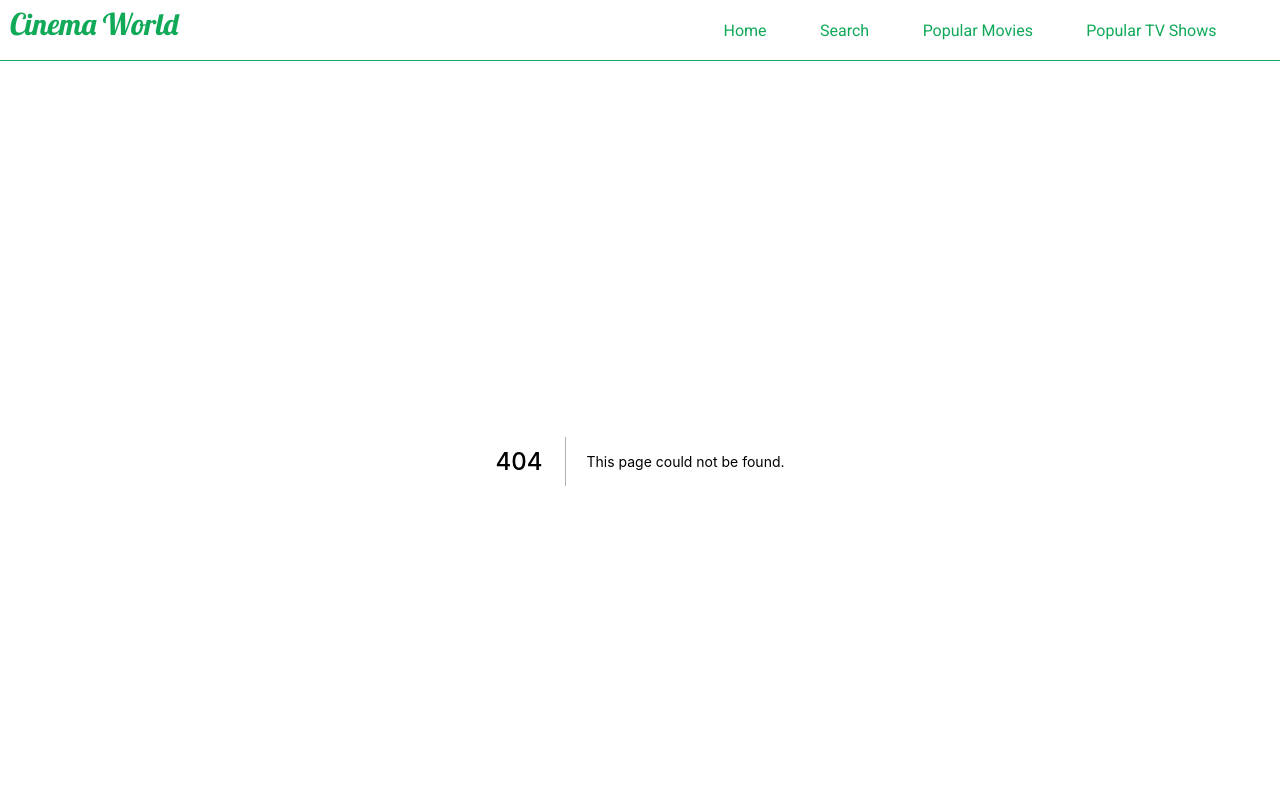
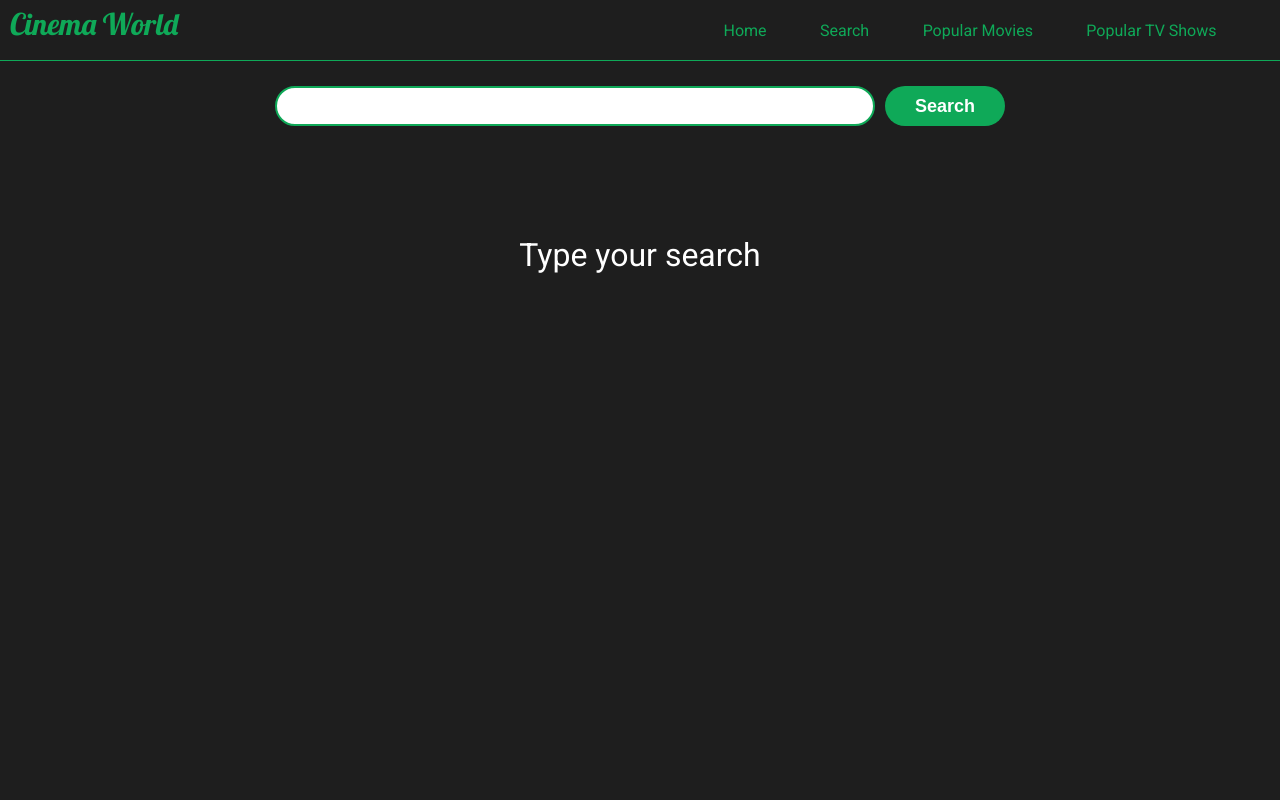
Before and after one commit to NathanAsowata/cinema-world, a Next.js app: page /search in a window 1280 px wide. Before the commit this address had no page. Shown: the top 800 px of the page. Built offline with nearby package versions, Linux system fonts and the light colour scheme.

Commit message:
Completed "popular movies" category

```diff
--- a/components/Navigation.tsx
+++ b/components/Navigation.tsx
@@ -39,16 +39,16 @@ const Navigation = () => {
     <nav className='nav'>
         <span className='logo' onClick={goToHomePage}>Cinema World</span>
         <span className={newClass}>
-            <Link href={'#'}>
+            <Link href={'/'}>
                 <a>Home</a>
             </Link>
-            <Link href={'#'}>
+            <Link href={'/search/'}>
                 <a>Search</a>
             </Link>
-            <Link href={'#'}>
+            <Link href={'/popular/'}>
                 <a>Popular Movies</a>
             </Link>
-            <Link href={'#'}>
+            <Link href={'/popular/tv'}>
                 <a>Popular TV Shows</a>
             </Link>
         </span>
--- /dev/null
+++ b/pages/search/index.tsx
@@ -0,0 +1,20 @@
+import Head from "next/head"
+import SearchBar from "../../components/SearchBar"
+import styles from '../../styles/SearchPage.module.scss'
+
+const Search = () => {
+    return(
+        <>
+            <Head>
+                <title>Search</title>
+                <link rel="icon" href="logo.png" />
+            </Head>
+            <main className={styles.container}>
+                <SearchBar />
+                <h1 className={styles.title}>Type your search</h1>
+            </main>
+        </>
+    )
+}
+
+export default Search
--- /dev/null
+++ b/styles/Popular.module.scss
@@ -0,0 +1,9 @@
+.title{
+    text-align: center;
+}
+.container {
+    display: flex;
+    flex-direction: row;
+    flex-wrap: wrap;
+    justify-content: center;
+}
--- a/styles/SearchPage.module.scss
+++ b/styles/SearchPage.module.scss
@@ -11,3 +11,9 @@
     flex-wrap: wrap;
     justify-content: center;
 }
+.title{
+    margin-top: 100px;
+    text-align: center;
+    height: 90vh;
+    font-weight: 400;
+}
--- a/styles/globals.scss
+++ b/styles/globals.scss
@@ -47,6 +47,7 @@ a {
   height: 120px;
   margin: -9px;
   padding: 10px;
+  background-color: #1E1E1E;
 }
 .menu{
   display: none;
```
Also changed, not shown: pages/popular.tsx (added, +41 -0 lines), pages/search/[userInput].tsx (+7 -0 lines).
